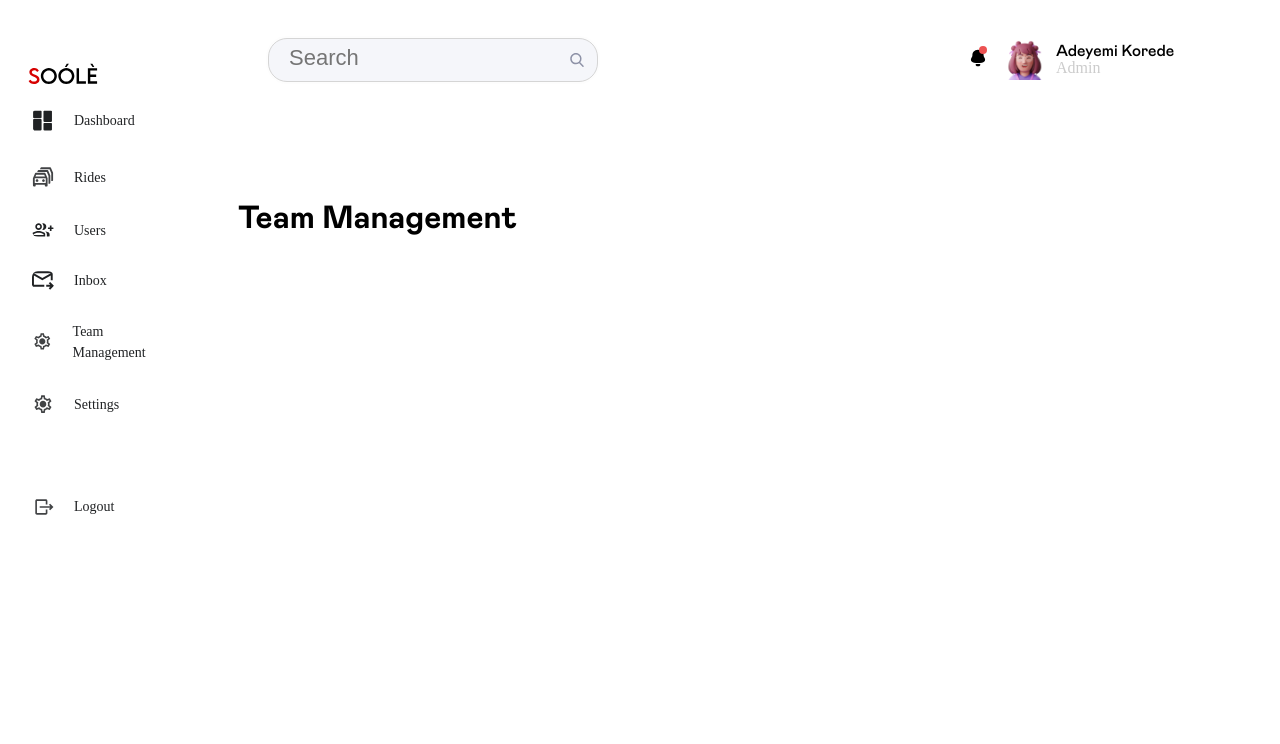
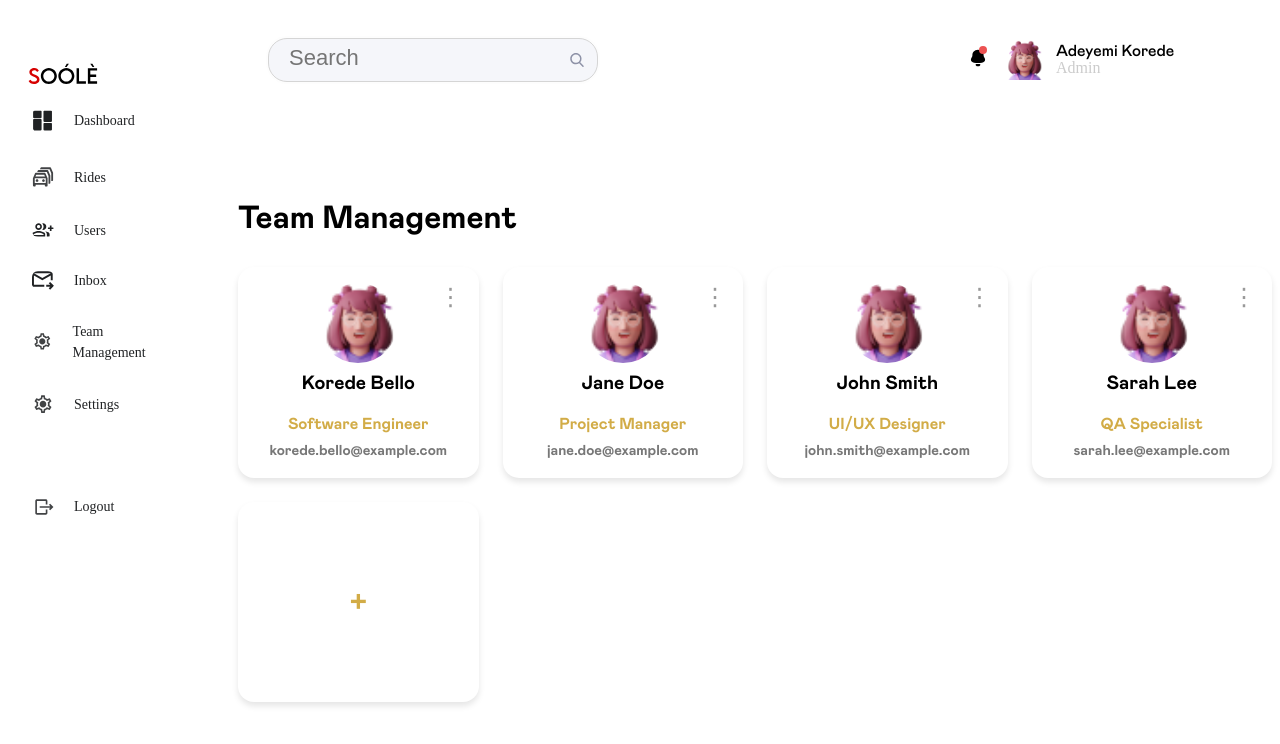
Before and after one commit to clinton401/soole-admin-hosting, a Next.js app: page /management in a window 1280 px wide. Shown: the top 744 px of the page. Built offline with nearby package versions, Linux system fonts and the light colour scheme.

Commit message:
team management page

```diff
--- a/src/app/management/page.tsx
+++ b/src/app/management/page.tsx
@@ -1,12 +1,90 @@
-import React from 'react'
+"use client"
 
+import React, { useState } from 'react';
+import Image from 'next/image';
 
-const management = () => {
+const TeamManagement = () => {
+  const [profiles, setProfiles] = useState([
+    {
+      id: 1,
+      name: 'Korede Bello',
+      title: 'Software Engineer',
+      email: 'korede.bello@example.com',
+      image: '/profilePic.png',
+    },
+    {
+      id: 2,
+      name: 'Jane Doe',
+      title: 'Project Manager',
+      email: 'jane.doe@example.com',
+      image: '/profilePic.png',
+    },
+    {
+      id: 3,
+      name: 'John Smith',
+      title: 'UI/UX Designer',
+      email: 'john.smith@example.com',
+      image: '/profilePic.png',
+    },
+    {
+      id: 4,
+      name: 'Sarah Lee',
+      title: 'QA Specialist',
+      email: 'sarah.lee@example.com',
+      image: '/profilePic.png',
+    },
+  ]);
+
+  const [activeMenu, setActiveMenu] = useState<number | null>(null);
+
+  const addNewProfile = () => {
+    const newProfile = {
+      id: profiles.length + 1,
+      name: 'New User',
+      title: 'New Title',
+      email: 'new.user@example.com',
+      image: '/profilePic.png',
+    };
+    setProfiles([...profiles, newProfile]);
+  };
+
+  const handleMenuClick = (id: number) => {
+    setActiveMenu((prev) => (prev === id ? null : id));
+  };
+
   return (
     <div>
-      <h2 className='ff-Mabry-Pro-bold fs-32 '>Team Management</h2>
+      <h2 className='ff-Mabry-Pro-bold fs-32'>Team Management</h2>
+      <div className="profile-container ff-Mabry-Pro-bold ">
+        {profiles.map((profile) => (
+          <div key={profile.id} className="profile-card">
+            <div className="menu-button" onClick={() => handleMenuClick(profile.id)}>
+              ⋮
+            </div>
+            {activeMenu === profile.id && (
+              <div className="popup-menu">
+                <button className="popup-button">Make Super Admin</button>
+                <button className="popup-button">Remove</button>
+              </div>
+            )}
+            <Image
+              src={profile.image}
+              alt={profile.name}
+              className="profile-picture"
+              width={20}
+              height={20}
+            />
+            <h3 className="profile-name">{profile.name}</h3>
+            <p className="profile-title">{profile.title}</p>
+            <p className="profile-email">{profile.email}</p>
+          </div>
+        ))}
+        <div className="add-card" onClick={addNewProfile}>
+          <span className="add-icon">+</span>
+        </div>
+      </div>
     </div>
-  )
-}
+  );
+};
 
-export default management;
+export default TeamManagement;
--- a/src/styles/components/inbox.scss
+++ b/src/styles/components/inbox.scss
@@ -247,17 +247,13 @@
     border: none;
     margin-left: 0.5rem;
     cursor: pointer;
-
-    // svg {
-    //   fill: black;
-    // }
   }
 
   .reply-section {
     display: flex;
-    align-items: flex-start;
+    align-items: flex-end;
     gap: 1rem;
-    margin-top: 1rem;
+    margin-block: 1rem;
     flex-direction: column;
   }
 
@@ -273,8 +269,11 @@
     display: flex;
     align-items: center;
     background-color: #d2ac47;
-    border-radius: 0.5rem;
+    border-radius: 1rem 1rem 0 1rem;
     padding: 0.5rem;
+    width: 37rem;
+    height: 7.25rem;
+    overflow: hidden;
   }
 
   .reply-input {
@@ -286,7 +285,6 @@
     outline: none;
     resize: none;
     padding: 0.5rem;
-
   }
 
   .send-button {
--- /dev/null
+++ b/src/styles/components/management.scss
@@ -0,0 +1,93 @@
+.profile-container {
+    display: grid;
+    grid-template-columns: repeat(auto-fill, minmax(200px, 1fr));
+    gap: 1.5rem;
+    margin-top: 2rem;
+  }
+
+  .profile-card {
+    position: relative;
+    background: #fff;
+    border-radius: 1rem;
+    box-shadow: 0 4px 6px rgba(0, 0, 0, 0.1);
+    padding: 1rem;
+    text-align: center;
+  }
+
+  .menu-button {
+    position: absolute;
+    top: 1rem;
+    right: 1rem;
+    font-size: 1.5rem;
+    cursor: pointer;
+    color: #999;
+  }
+
+  .profile-picture {
+    width: 80px;
+    height: 80px;
+    border-radius: 50%;
+    margin: 0 auto;
+  }
+
+  .profile-name {
+    font-size: 1.2rem;
+    font-weight: bold;
+    margin-top: 0.5rem;
+  }
+
+  .profile-title {
+    color: #d2ac47;
+    margin: 0.3rem 0;
+  }
+
+  .profile-email {
+    color: #777;
+    font-size: 0.9rem;
+  }
+
+  .add-card {
+    display: flex;
+    justify-content: center;
+    align-items: center;
+    background: #fff;
+    // border: 2px dashed #d2ac47;
+    border-radius: 1rem;
+    height: 200px;
+    box-shadow: 0 4px 6px rgba(0, 0, 0, 0.1);
+    cursor: pointer;
+  }
+
+  .add-icon {
+    font-size: 2rem;
+    color: #d2ac47;
+    font-weight: bold;
+  }
+
+
+  .popup-menu {
+    position: absolute;
+    top: 2rem;
+    right: 1rem;
+    background: #fff;
+    border: 1px solid #ccc;
+    border-radius: 0.5rem;
+    box-shadow: 0 4px 6px rgba(0, 0, 0, 0.1);
+    z-index: 10;
+    padding: 0.5rem 1rem;
+  }
+
+  .popup-button {
+    display: block;
+    background: none;
+    border: none;
+    color: #333;
+    text-align: left;
+    width: 100%;
+    padding: 0.5rem 0;
+    cursor: pointer;
+  }
+
+  .popup-button:hover {
+    background-color: #f0f0f0;
+  }
--- a/src/styles/main.scss
+++ b/src/styles/main.scss
@@ -15,3 +15,4 @@
 @import 'components/wrapper.scss';
 @import 'components/user.scss';
 @import 'components/inbox.scss';
+@import 'components/management.scss';
```
Also changed, not shown: src/app/components/InboxContent.tsx (+76 -45 lines).
